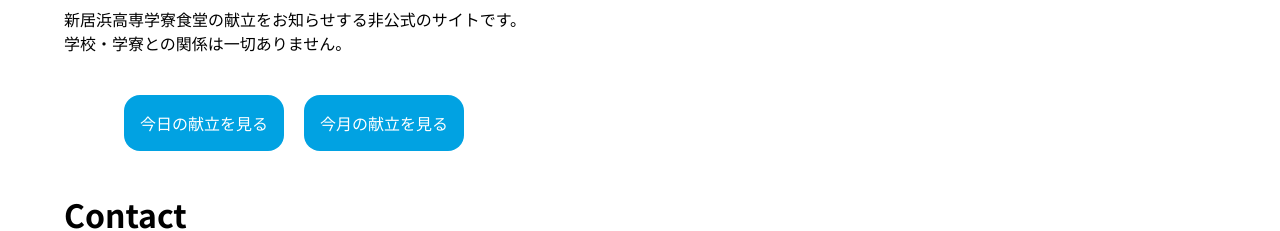
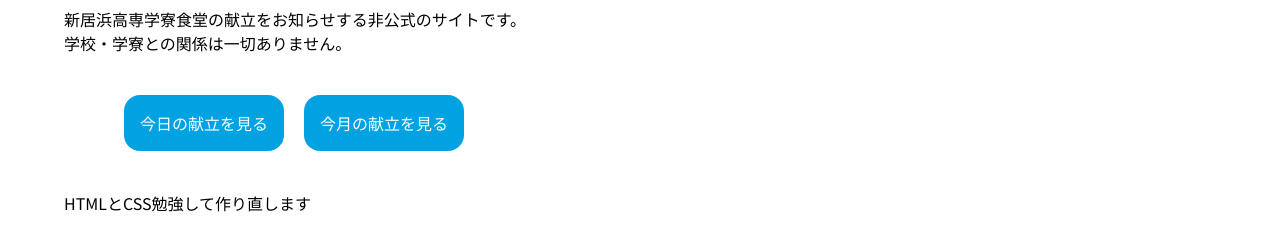
Before and after one commit to 0x53me/0x53me.github.io, a plain HTML site: page index.html in a window 1280 px wide. Shown: the part 579-810 px from the top of the page. Drawn offline with nearby package versions, Linux system fonts and the light colour scheme; some packages are replaced by stand-ins of ours.

Commit message:
Update index.html

```diff
--- a/index.html
+++ b/index.html
@@ -223,6 +223,7 @@ nav{
             <a class="menu-btn" href="today.html">今日の献立を見る</a>
             <a class="menu-btn" href="month.html">今月の献立を見る</a>
         </div>
+        <p>HTMLとCSS勉強して作り直します</p>
         <h1>Contact</h1>
         <p>連絡は<a href="https://x.com/0x53me">X(@0x53me)</a>のDMまで。</p>
         <p>X(旧Twitter)でも献立を見れます。</p>
```
